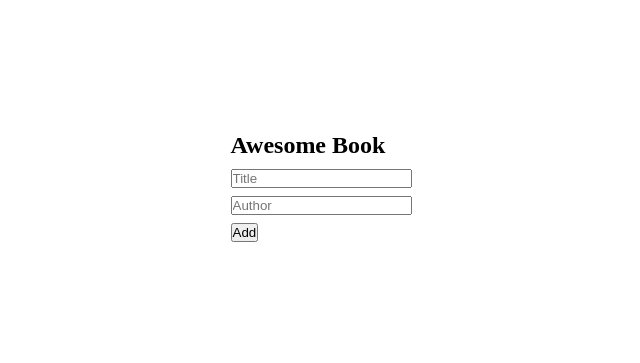
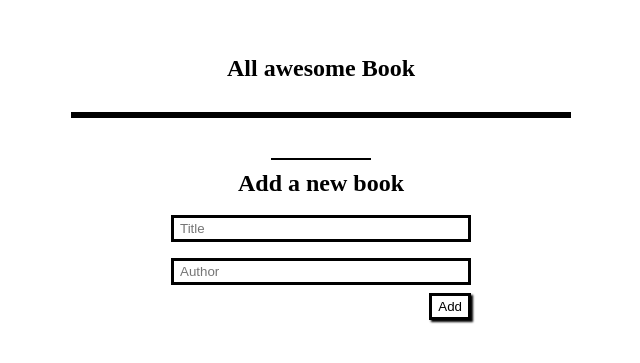
Before and after one commit to Wisdomibu/awesome-books-project, a website: page index.html in a window 1280 px wide. Shown: the part 213-576 px from the top of the page, without its empty margins (319-959 px from the left). Drawn offline with Linux system fonts and the light colour scheme.

Commit message:
Styled the page

```diff
--- a/index.html
+++ b/index.html
@@ -8,21 +8,18 @@
   </head>
   <body>
     <section class="container">
-      <h1>Awesome Book</h1>
+      <h1>All awesome Book</h1>
       <section class="textWrapper btnDiv">
+        <div class="bookName">
         <!-- <h3>Effortless</h3>
-        <p>A.j Hoge</p>
-        <button>Remove</button>
-        <div class="line"></div> -->
+        <p>A.j Hoge</p>  -->
+        </div>
+        <!-- <button>Remove</button> -->
         <!-- ======== create Element and append it ======== -->
       </section>
-      <section class="textWrapper btnDiv">
-        <!-- <h3>Power</h3>
-        <p>Ben Smith</p>
-        <button>Remove</button>
-        <div class="line"></div> -->
-        <!-- ======== create Element and append it ======== -->
-      </section>
+      <div class="line"></div>
+      <h2>Add a new book</h2>
+
       <form action="#">
         <input type="text" placeholder="Title" class="input" />
         <input type="text" placeholder="Author" class="input" />
--- a/script.js
+++ b/script.js
@@ -1,60 +1,63 @@
 class BookList {
   constructor() {
-    this.textWrapper = document.querySelector(".textWrapper");
-    this.addBtn = document.querySelector("#btn");
-    this.input = document.querySelectorAll(".input");
-    this.bookList = JSON.parse(localStorage.getItem("myBookList")) || [];
-    this.addBtn.addEventListener("click", this.addBook.bind(this));
+    this.textWrapper = document.querySelector('.textWrapper');
+    this.addBtn = document.querySelector('#btn');
+    this.input = document.querySelectorAll('.input');
+    this.bookList = JSON.parse(localStorage.getItem('myBookList')) || [];
+    this.addBtn.addEventListener('click', this.addBook.bind(this));
     this.renderBooks();
   }
 
   renderBooks() {
-    this.textWrapper.innerHTML = "";
+    this.textWrapper.innerHTML = '';
     this.bookList.forEach((book) => {
       this.createElem(book.title, book.author);
     });
   }
 
   createElem(inputValueTitle, inputValueAuthor) {
-    const container = document.createElement("div");
-    container.className = "bookContainer";
-    const h3 = document.createElement("h3");
+    const container = document.createElement('div');
+    container.className = 'bookContainer';
+    const h3 = document.createElement('h3');
     h3.innerHTML = inputValueTitle;
-    const p = document.createElement("p");
-    p.innerText = inputValueAuthor;
-    const button = document.createElement("button");
-    button.innerText = "Remove";
-    const divLine = document.createElement("div");
-    divLine.className = "line";
+    const p = document.createElement('p');
+    p.innerText = `by ${inputValueAuthor}  `;
+    const listDiv = document.createElement('div');
+    listDiv.append(h3, p);
+    listDiv.className = 'listdiv';
 
-    button.addEventListener("click", () => {
-      container.style.display = "none";
+    const button = document.createElement('button');
+    button.innerText = 'Remove';
+
+    button.addEventListener('click', () => {
+      container.style.display = 'none';
       this.removeBook(inputValueTitle, inputValueAuthor);
     });
 
-    container.append(h3, p, button, divLine);
+    container.append(listDiv, button);
     this.textWrapper.appendChild(container);
   }
 
   addBook() {
     const inputValueTitle = this.input[0].value;
     const inputValueAuthor = this.input[1].value;
-    if (inputValueTitle !== "" && inputValueAuthor !== "") {
+    if (inputValueTitle !== '' && inputValueAuthor !== '') {
       this.bookList.push({ title: inputValueTitle, author: inputValueAuthor });
       this.createElem(inputValueTitle, inputValueAuthor);
-      localStorage.setItem("myBookList", JSON.stringify(this.bookList));
+      localStorage.setItem('myBookList', JSON.stringify(this.bookList));
     }
-    this.input[0].value = "";
-    this.input[1].value = "";
+
+    this.input[0].value = '';
+    this.input[1].value = '';
   }
 
   removeBook(title, author) {
     const bookIndex = this.bookList.findIndex(
-      (book) => book.title === title && book.author === author
+      (book) => book.title === title && book.author === author,
     );
     if (bookIndex !== -1) {
       this.bookList.splice(bookIndex, 1);
-      localStorage.setItem("myBookList", JSON.stringify(this.bookList));
+      localStorage.setItem('myBookList', JSON.stringify(this.bookList));
     }
   }
 }
--- a/style.css
+++ b/style.css
@@ -11,16 +11,70 @@ body {
   height: 100vh;
 }
 
+.container{
+  display: flex;
+  flex-direction: column;
+  align-items: center;
+}
+
+h1{
+  text-align: center;
+}
+
 .textWrapper {
-  margin: 10px 0;
+  margin: 30px 0;
+  border: 3px solid black;
+  width: 500px;
+
+}
+
+.bookContainer:nth-child(odd){
+  background-color: rgb(215, 215, 215);
+
+}
+
+.bookContainer {
+display: flex;
+justify-content: space-between;
+padding: 5px 5px 5px 15px;
+
+
+}
+
+.listdiv{
+  display: flex;
+  gap: 10px;
+  align-items: center;
 }
 
 .line {
-  border: 1px solid rgba(128, 128, 128, 0.468);
+  border: 1px solid black;
   margin: 10px 0;
+  width: 100px;
 }
 
 input {
   display: block;
   margin: 8px 0;
+  border: 3px solid black;
+  padding: 3px 6px ;
+  width: 300px;
 }
+
+button{
+  background-color: white;
+  border: 3px solid black;
+  padding: 3px 6px;
+  box-shadow: 2px 2px 2px black;
+}
+
+h2{
+  text-align: center;
+  margin-bottom: 10px;
+}
+
+form{
+  display: flex;
+  flex-direction: column;
+  align-items: flex-end;
+}
```
